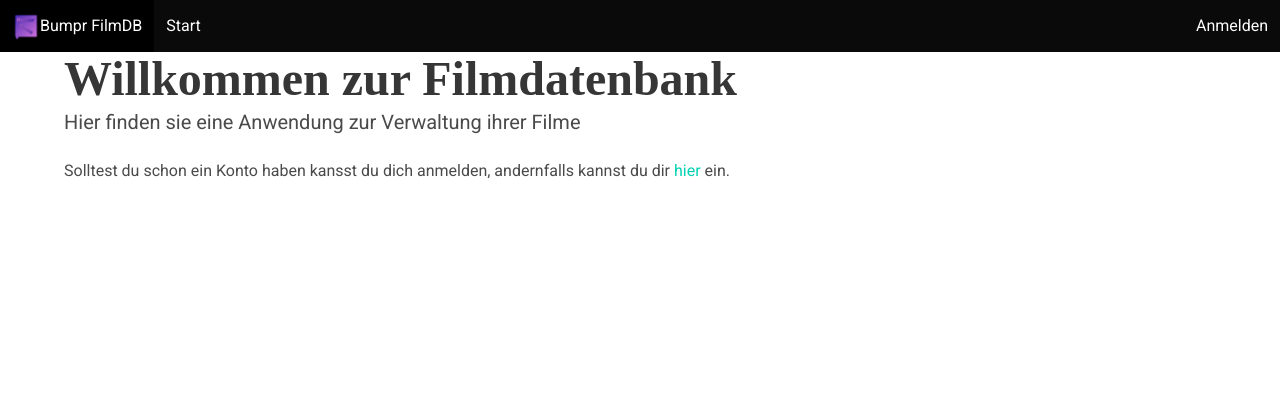
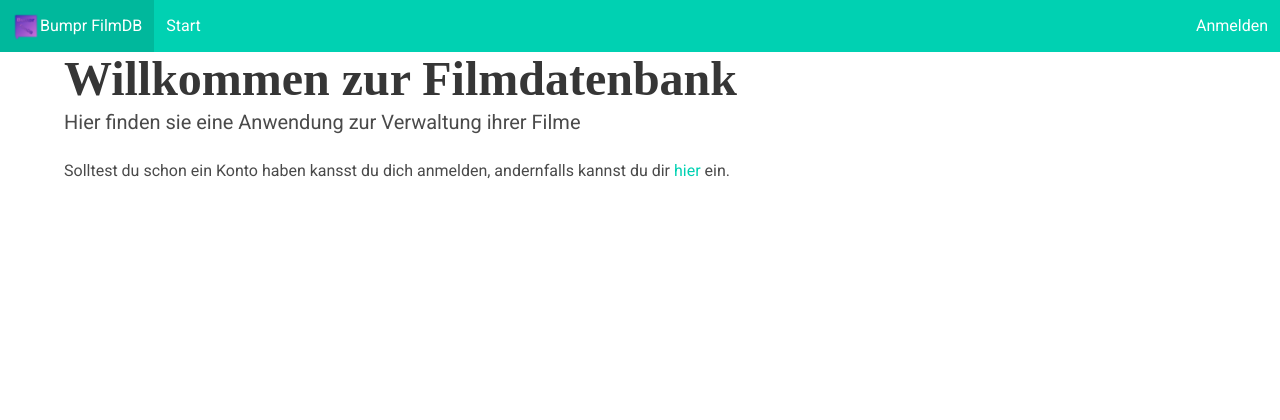
Before and after one commit to frawis/php-bumpr, a PHP site: page /index.php in a window 1280 px wide. Shown: the top 420 px of the page. Run offline with PHP 8.4, Linux system fonts and the light colour scheme; some libraries are stand-ins or nearby versions; some web fonts are replaced.

Commit message:
hintergrundfarbe navigation geändert

```diff
--- a/public/parts/header.php
+++ b/public/parts/header.php
@@ -31,7 +31,7 @@ if ( ! isset( $_SESSION['benutzername'] ) ) {
     <meta name="theme-color" content="#ffffff">
 </head>
 <body class="has-navbar-fixed-top">
-<nav class="navbar is-fixed-top is-black">
+<nav class="navbar is-fixed-top is-primary">
     <div class="navbar-brand">
         <a class="navbar-item" href="/">
             <img src="assets/img/favicon/favicon-32x32.png"> Bumpr FilmDB
```
